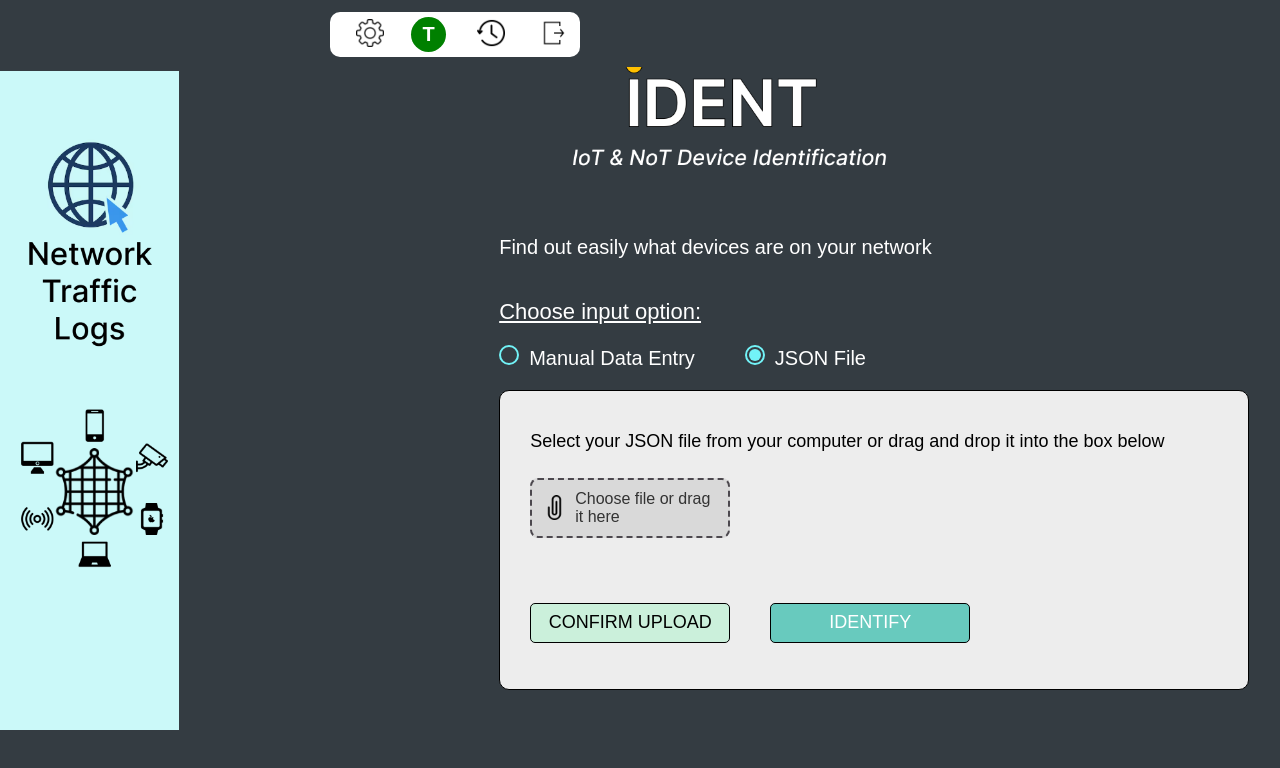
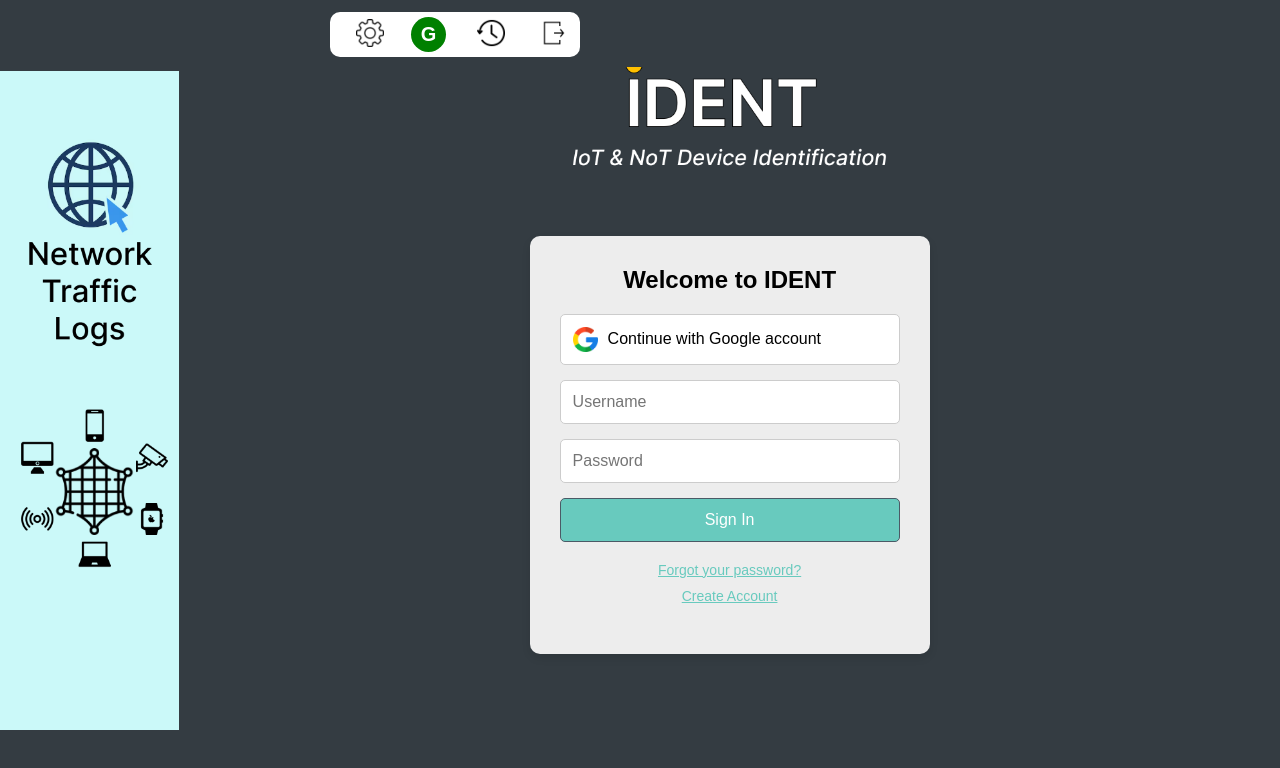
Before and after one commit to TalFlint1/iot-not-identification, a React (Create React App) app: page / in a window 1280 px wide. Shown: the top 768 px of the page. Built offline with nearby package versions, Linux system fonts and the light colour scheme.

Commit message:
finished login screen

```diff
--- a/src/App.js
+++ b/src/App.js
@@ -1,9 +1,10 @@
 import React from "react";
 import SettingsScreen from "./components/SettingsScreen";
 import InputScreen from "./components/InputScreen";
+import LoginScreen from "./components/LoginScreen";
 
 function App() {
-  return <InputScreen />;
+  return <LoginScreen />;
 }
 
 export default App;
--- /dev/null
+++ b/src/components/LoginScreen.js
@@ -0,0 +1,147 @@
+import React, { useState } from "react";
+import sidebarImage from "../Icons/sidebar.png";
+import Title from "./Title";  // Assuming this is your title component
+import UpperBar from "./UpperBar";  // Assuming this is your upper bar component
+import googleIcon from "../Icons/google.png";  // Assuming this is your Google icon
+
+const LoginScreen = () => {
+  const username = "Guest";  // You can set this dynamically based on login
+
+  return (
+    <div style={{ display: "flex", height: "100vh", fontFamily: "Arial, sans-serif" }}>
+      {/* Sidebar */}
+      <div
+        style={{
+          backgroundImage: `url(${sidebarImage})`, // Use the imported image
+          backgroundColor: "#343C42",
+          backgroundSize: "contain",
+          backgroundPosition: "left",
+          backgroundRepeat: "no-repeat",
+          height: "100%",
+          width: "14%",
+          margin: 0,
+          padding: 0,
+        }}
+      />
+      <UpperBar username={username} />
+      {/* Main Content */}
+      <div style={{ flex: 1, padding: "20px", backgroundColor: "#343C42" }}>
+        <Title />
+
+        {/* Login Form */}
+        <div
+          style={{
+            display: "flex",
+            flexDirection: "column",
+            backgroundColor: "#EDEDED",
+            borderRadius: "10px",
+            boxShadow: "0 4px 8px rgba(0, 0, 0, 0.1)",
+            padding: "30px",
+            width: "100%",
+            maxWidth: "400px",
+            margin: "0 auto",
+            marginTop: "40px",
+          }}
+        >
+          <h2 style={{ textAlign: "center", fontSize: "24px", fontWeight: "bold" }}>
+            Welcome to IDENT
+          </h2>
+
+          {/* Google Login Button */}
+          <button
+            style={{
+              display: "flex",
+              alignItems: "center",
+              padding: "12px",
+              backgroundColor: "#fff",
+              color: "black",
+              border: "none",
+              borderRadius: "5px",
+              fontSize: "16px",
+              marginBottom: "15px",
+              cursor: "pointer",
+              marginTop: "20px",
+              border: "1px solid #ccc"
+            }}
+          >
+            <img
+              src={googleIcon}
+              alt="Google"
+              style={{ width: "25px", marginRight: "10px" }}
+            />
+            Continue with Google account
+          </button>
+
+          {/* Username Field */}
+          <input
+            type="text"
+            placeholder="Username"
+            style={{
+              padding: "12px",
+              marginBottom: "15px",
+              fontSize: "16px",
+              borderRadius: "5px",
+              border: "1px solid #ccc",
+            }}
+          />
+
+          {/* Password Field */}
+          <input
+            type="password"
+            placeholder="Password"
+            style={{
+              padding: "12px",
+              marginBottom: "15px",
+              fontSize: "16px",
+              borderRadius: "5px",
+              border: "1px solid #ccc",
+            }}
+          />
+
+          {/* Sign In Button */}
+          <button
+            style={{
+              padding: "12px",
+              backgroundColor: "#68CABE",
+              color: "white",
+              borderRadius: "5px",
+              fontSize: "16px",
+              cursor: "pointer",
+              border: "1px solid #4B5A66"
+            }}
+          >
+            Sign In
+          </button>
+
+           {/* Forgot Password and Create Account Links */}
+        <div style={{ textAlign: "center", marginBottom: "20px" }}>
+            <a
+                href="#"
+                style={{
+                fontSize: "14px",
+                color: "#68CABE",
+                display: "block", // Make the links appear vertically
+                marginBottom: "10px", // Space between the links
+                marginTop: "20px"
+                }}
+            >
+                Forgot your password?
+            </a>
+            <a
+                href="#"
+                style={{
+                fontSize: "14px",
+                color: "#68CABE",
+                display: "block", // Make the links appear vertically
+                }}
+            >
+                Create Account
+            </a>
+        </div>
+        </div>
+      </div>
+    </div>
+  );
+};
+
+export default LoginScreen;
```
